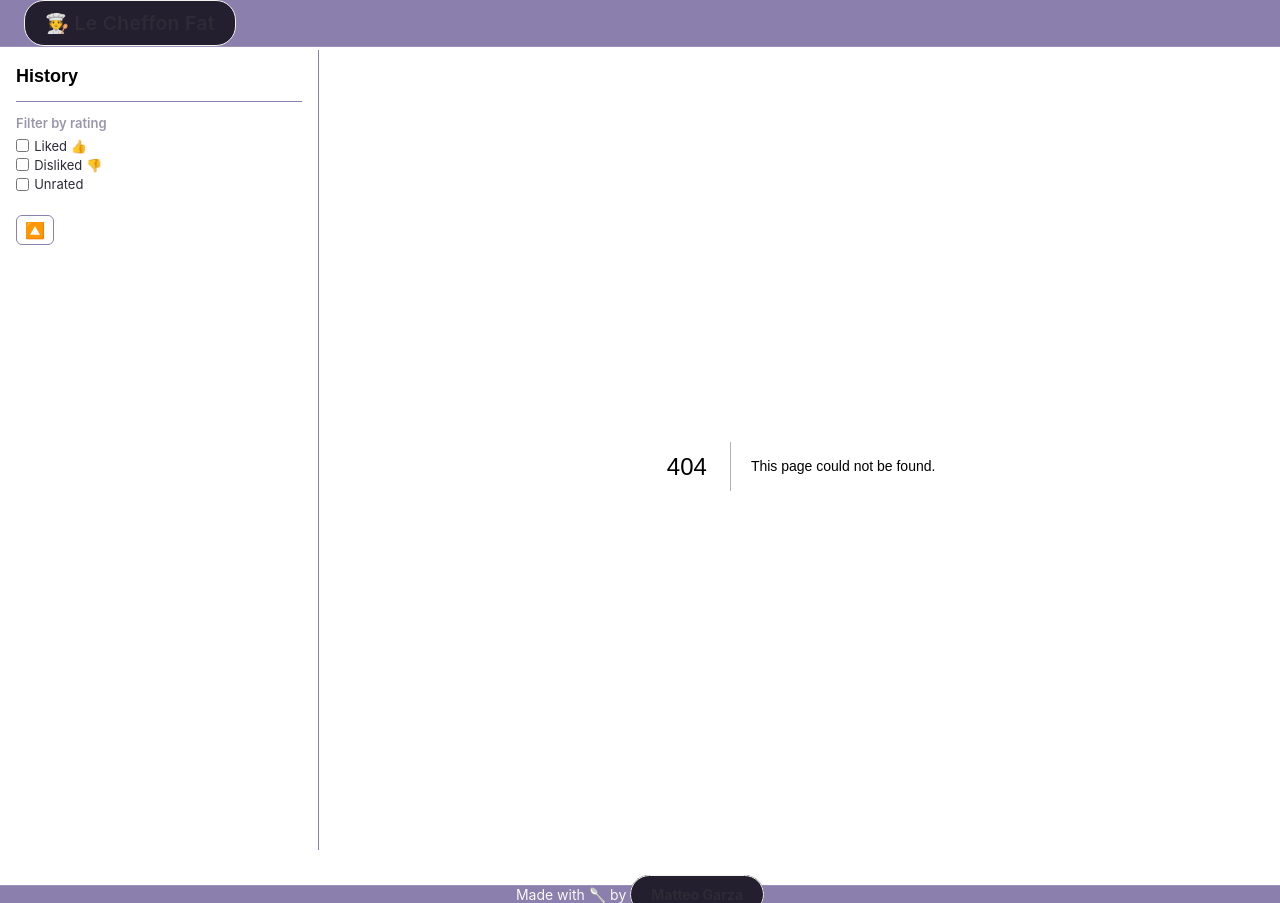
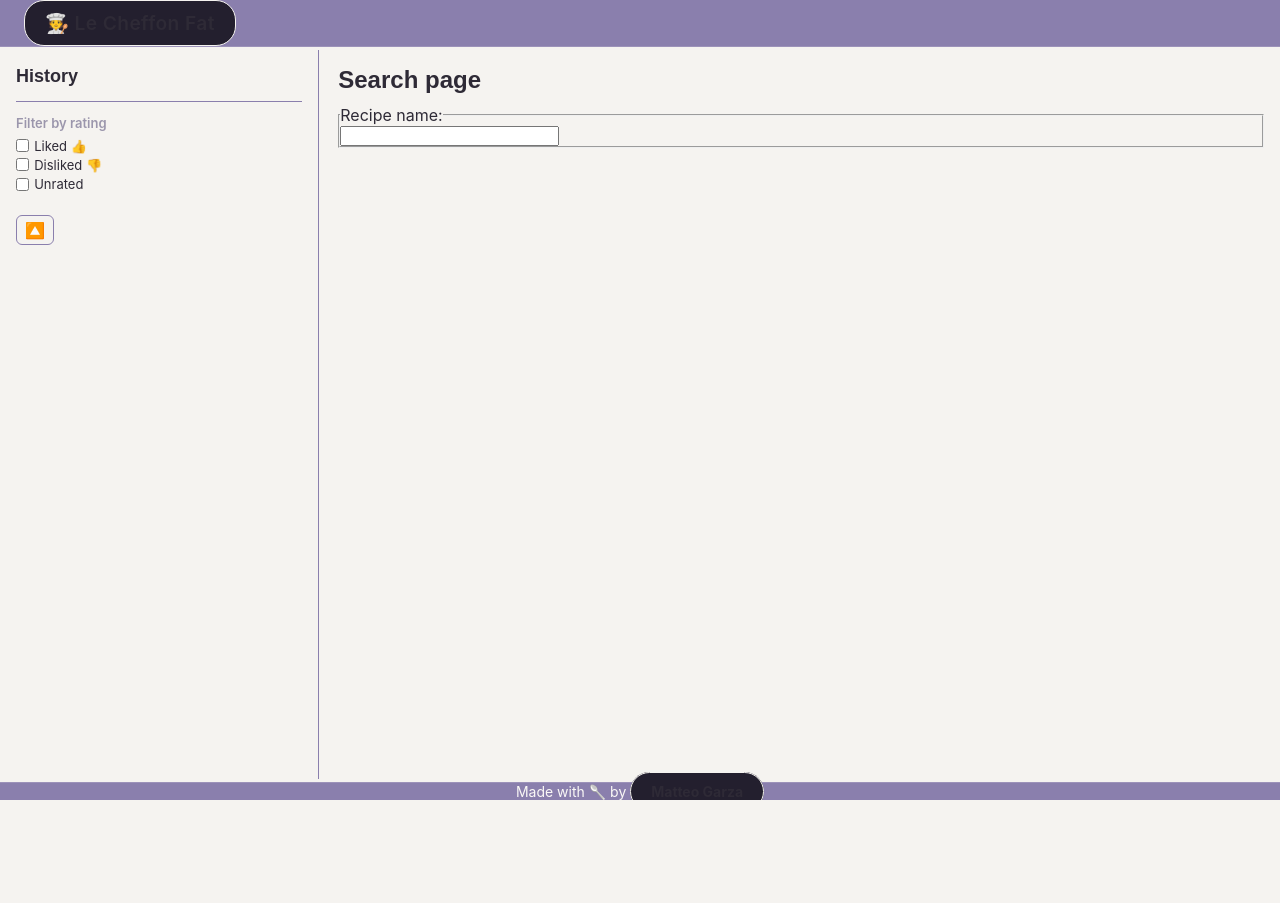
Before and after one commit to CoachGodzup/leCheffonFat, a Next.js app: page /search in a window 1280 px wide. Before the commit this address had no page. After the commit the page ends 800 px from the top, so only its background shows below. Built offline with nearby package versions, Linux system fonts and the light colour scheme.

Commit message:
feat: Add basic Search page functionality

```diff
--- a/src/app/page.tsx
+++ b/src/app/page.tsx
@@ -12,6 +12,7 @@ export default function Home() {
       </section>
       <nav className="cta-container" aria-label="Main navigation">
         <Link href="/page1">Inspire me!</Link>
+        <Link href="/search">Search</Link>
         <Link href="/history">Last recipes</Link>
       </nav>
     </div>
--- /dev/null
+++ b/src/app/search/page.tsx
@@ -0,0 +1,33 @@
+"use client";
+
+import { useState, useEffect } from "react";
+import styles from "./search.module.css";
+
+const MIN_SEARCH_TEXT_LENGTH = 3;
+
+const Search = () => {
+  const [searchText, setSearchText] = useState("");
+  const [list, setList] = useState([]);
+
+  useEffect(() => {
+    if (searchText.length > MIN_SEARCH_TEXT_LENGTH) {
+      // call search
+      // cache results
+    }
+  }, [searchText]);
+
+  return (
+    <section className={styles.page}>
+      <h1>Search page</h1>
+      <form>
+        <fieldset>
+          <legend>Recipe name:</legend>
+          <input value={searchText} onChange={setSearchText}></input>
+        </fieldset>
+      </form>
+      <nav></nav>
+    </section>
+  );
+};
+
+export default Search;
```
Also changed, not shown: src/app/search/search.module.css (added).
